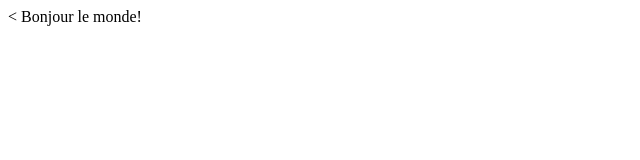
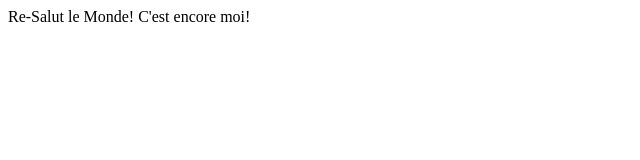
Before and after one commit to Vairus/monsite-Technofutur, a plain HTML site: page page1.html in a window 1280 px wide. Shown: the whole page, without its empty margins (0-640 px from the left). Drawn offline with Linux system fonts and the light colour scheme.

Commit message:
premier changement a la page

```diff
--- a/page1.html
+++ b/page1.html
@@ -5,7 +5,7 @@
       Mon premier document HTML
     </title>
   </head>
-  <<body>
-    Bonjour le monde!
+  <body>
+    Re-Salut le Monde! C'est encore moi!
   </body>
 </html>
```
